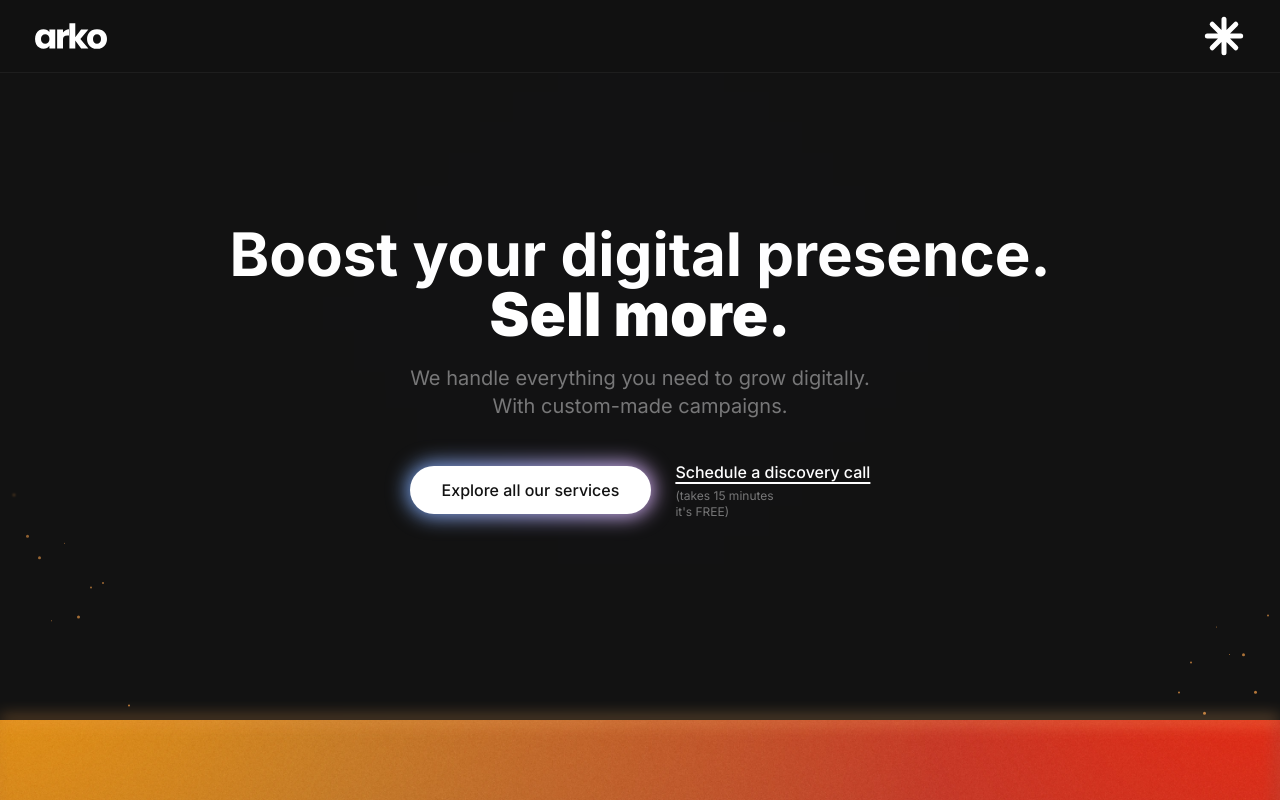
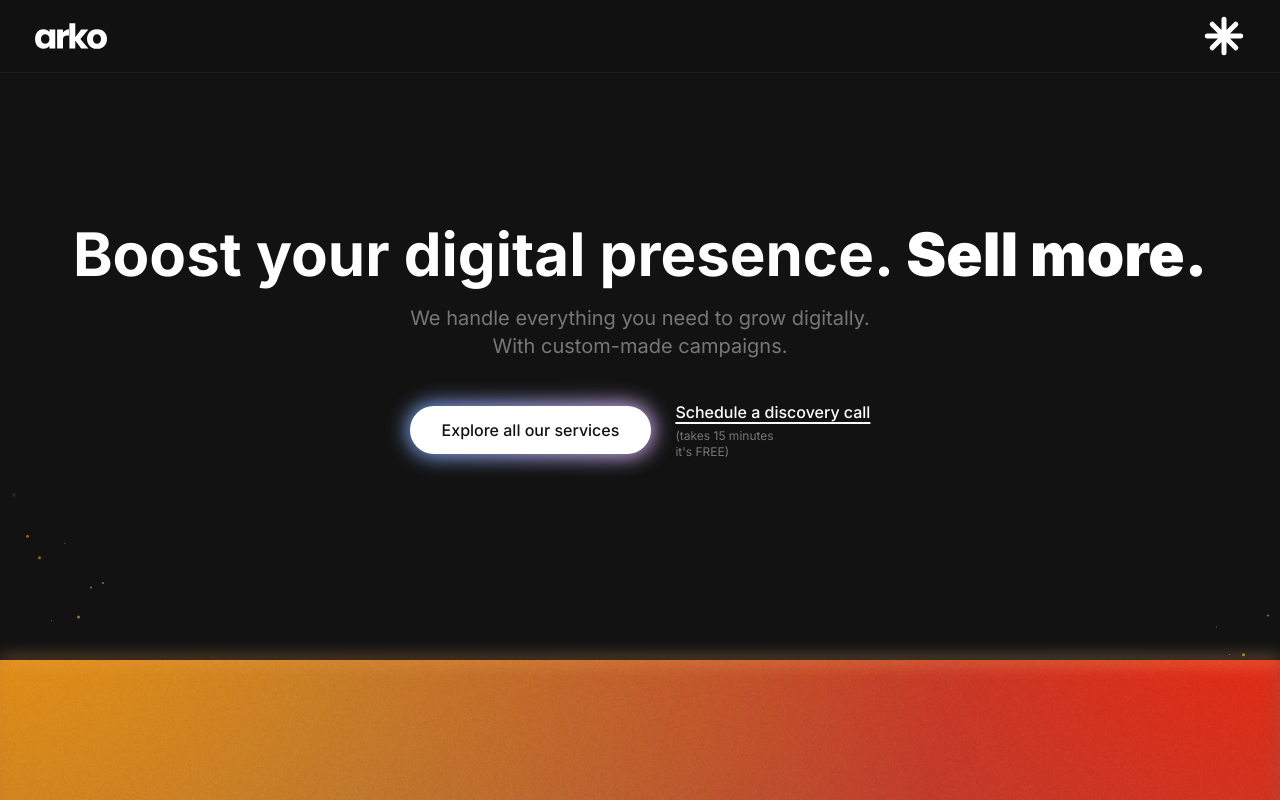
Before and after one commit to 3333444n/arkomkt, a Next.js app: page /en in a window 1280 px wide. Shown: the top 800 px of the page. Built offline with nearby package versions, Linux system fonts and the light colour scheme.

Commit message:
Small layout tweaks in the Hero component

```diff
--- a/components/sections/Hero.tsx
+++ b/components/sections/Hero.tsx
@@ -59,7 +59,7 @@ export default function Hero() {
     }));
 
     return (
-        <section id="home" className="py-40 px-20">
+        <section id="home" className="py-40 px-12">
             {/* Particles container - breaks out of section to span full viewport */}
             <div
                 className="absolute top-0 bottom-0 pointer-events-none"
```
